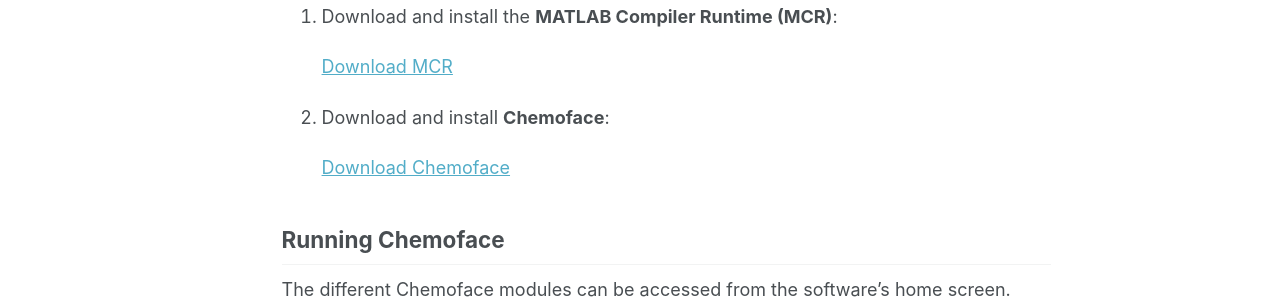
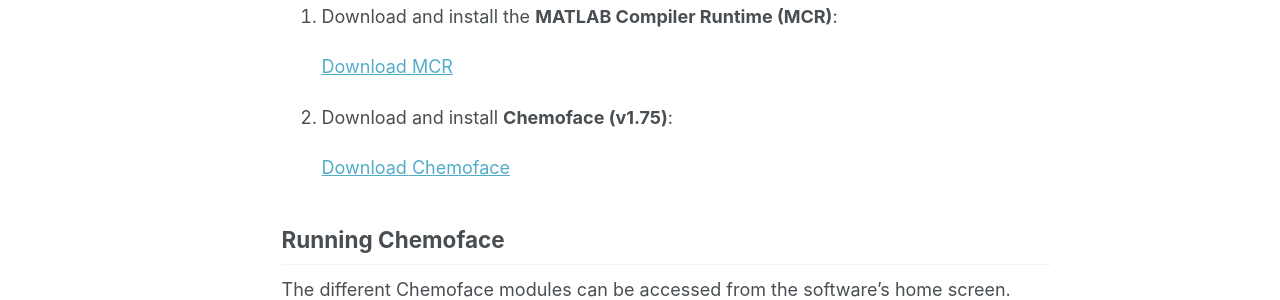
Before and after one commit to LAQUALI-UFLA/laquali-ufla.github.io, a Jekyll site: the page built from _pages/softwares/chemoface.md, in a window 1280 px wide and 900 px high, scrolled down 1969 px. Shown: the part 153-453 px from the top of the window. Built offline with Jekyll 4.4.1, drawn with Linux system fonts in a browser that asks for light colours; a style sheet for code colours, icons or effects is not loaded.

Commit message:
Update Chemoface installation instructions to v1.75

```diff
--- a/_pages/softwares/chemoface.md
+++ b/_pages/softwares/chemoface.md
@@ -57,7 +57,7 @@ Chemoface is available for Microsoft Windows (32-bit and 64-bit).
 
    [Download MCR](https://www.dropbox.com/scl/fi/413gsdj747myotqo7m77u/MCRInstaller.exe?rlkey=wb6u5iir8zd9d1mlqdf0thwnx&st=82y878m8&dl=1)
 
-2. Download and install **Chemoface**:
+2. Download and install **Chemoface (v1.75)**:
 
    [Download Chemoface](https://www.dropbox.com/scl/fi/n3pdipmvvezxh7scecxkc/Chemoface_1-75_setup.exe?rlkey=34c235rt601ojo8lxgtl8iwak&st=w7hmvv9f&dl=1)
 
```
